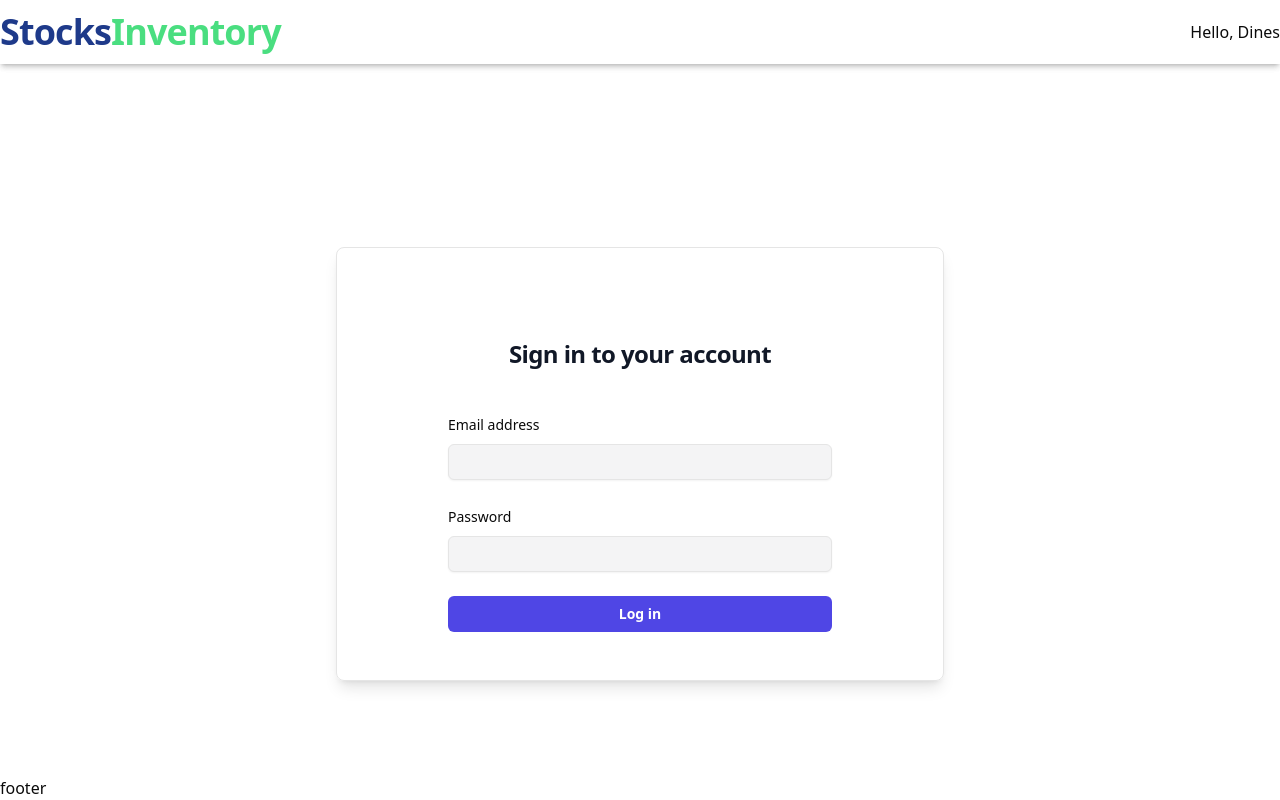
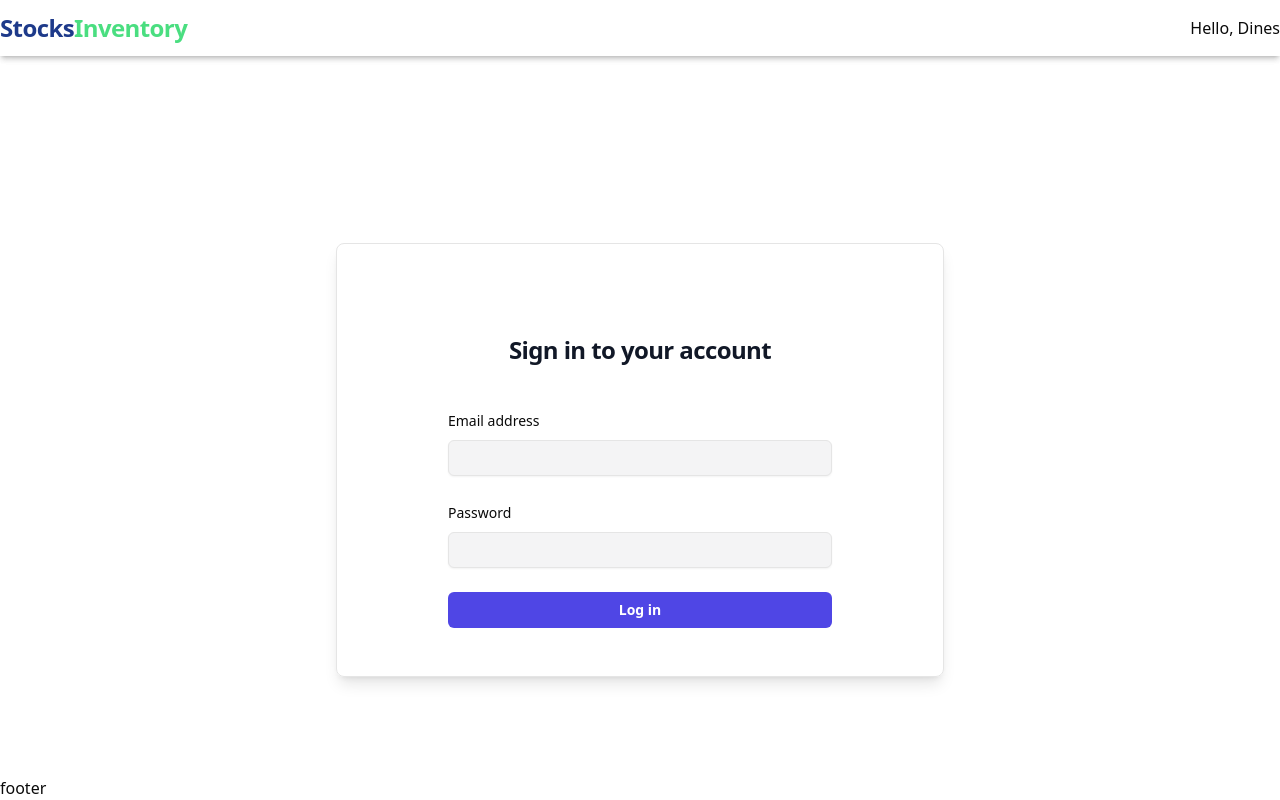
Before and after one commit to dinesdayrit/inventory-fe, a React (Vite) app: page / in a window 1280 px wide. Built offline with nearby package versions, Linux system fonts and the light colour scheme.

Commit message:
update header

```diff
--- a/src/components/Header.tsx
+++ b/src/components/Header.tsx
@@ -1,33 +1,18 @@
-import { useEffect, useState } from "react";
 import { Link } from "react-router-dom";
 import MainNav from "@/components/MainNav";
 
 export default function Header() {
-  const [scrolled, setScrolled] = useState(false);
-
-  useEffect(() => {
-    const handleScroll = () => {
-      setScrolled(window.scrollY > 0);
-    };
-
-    window.addEventListener("scroll", handleScroll);
-    return () => window.removeEventListener("scroll", handleScroll);
-  }, []);
-
   return (
     <div className="flex flex-col transition-colors duration-500 shadow-md z-30">
       <div
-        className={`flex items-center justify-center py-3 w-screen  transition-colors duration-500 shadow-md backdrop-blur-lg ${
-          scrolled && " bg-opacity-0"
-        }`}
+        className={`flex items-center justify-center py-3 w-screen  transition-colors duration-500 shadow-md backdrop-blur-lg
+        `}
       >
         <div className="container flex justify-between items-center">
           <div className="flex items-baseline gap-1">
             <Link
               to="/"
-              className={`flex items-center font-extrabold tracking-tight transition-all duration-500 ${
-                scrolled ? "text-2xl" : "text-4xl"
-              } text-blue-900`}
+              className=" text-2xl flex items-center font-extrabold tracking-tight transition-all duration-500  text-blue-900"
             >
               Stocks{" "}
               <span className="text-green-400 flex justify-center items-center">
```
